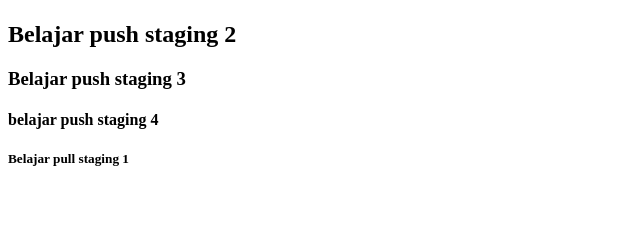
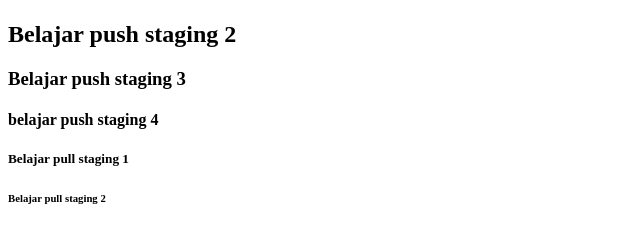
Before and after one commit to Coding-Hajiji/xpadepokan-coding, a plain HTML site: page header.html in a window 1280 px wide. Shown: the part 59-302 px from the top of the page, without its empty margins (0-640 px from the left). Drawn offline with Linux system fonts and the light colour scheme.

Commit message:
add element h6

```diff
--- a/header.html
+++ b/header.html
@@ -10,5 +10,6 @@
     <h3>Belajar push staging 3</h3>
     <h4>belajar push staging 4</h4>
     <h5> Belajar pull staging 1</h5>
+    <h6>Belajar pull staging 2</h6>
   </body>
 </html>
```
